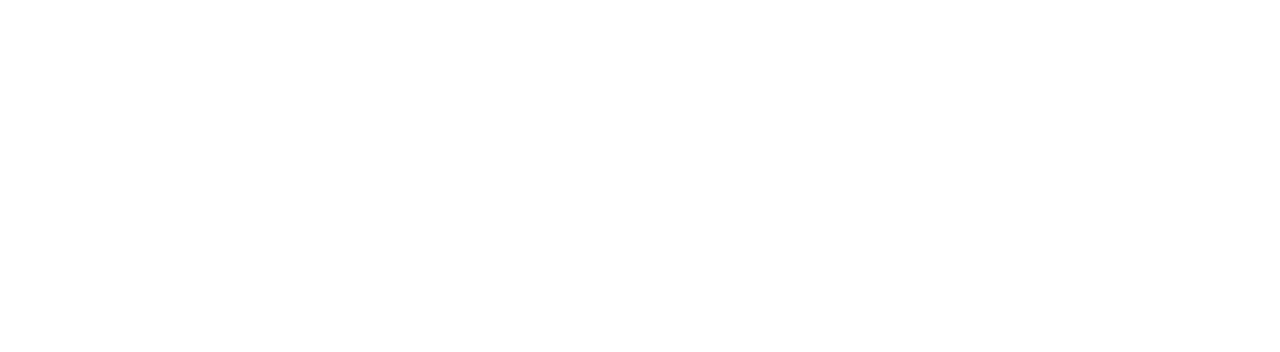
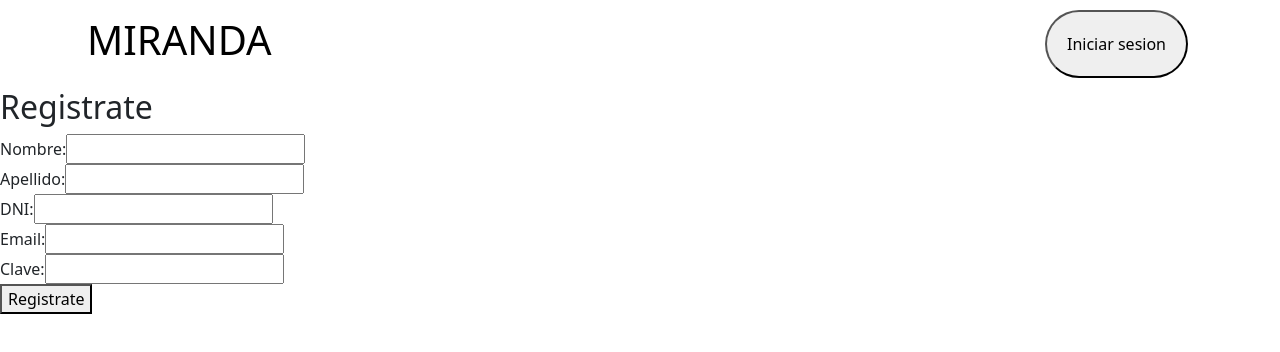
Before and after one commit to MaximoChattas/hotel_project, a React (Vite) app in the folder Frontend/: page /signup in a window 1280 px wide. Before the commit this address had no page. Shown: the top 352 px of the page. Built offline with nearby package versions, Linux system fonts and the light colour scheme.

Commit message:
User signup, user profile and improvements in frontend

```diff
--- a/Frontend/src/App.jsx
+++ b/Frontend/src/App.jsx
@@ -1,29 +1,33 @@
-import React from "react";
-import { useState } from "react";
+import React, { useState, createContext } from "react";
 import { Routes, Route } from 'react-router-dom'
 import HotelList from "./components/HotelList/HotelList";
 import HotelDetails from "./components/HotelDetails/HotelDetails";
 import Login from "./components/Login/Login";
+import Profile from "./components/Profile/Profile";
+import Signup from "./components/SignUp/SignUp";
 
+// Create the LoginContext
 export const LoginContext = React.createContext();
 
+// Create the UserProfileContext
+export const UserProfileContext = React.createContext();
+
 const App = () => {
-
   const [loggedIn, setLoggedIn] = useState(false);
-
-  const handleLogout = () => {
-    localStorage.removeItem("token");
-    setLoggedIn(false);
-  };
+  const [userProfile, setUserProfile] = useState(null);
 
   return (
     <div>
-      <LoginContext.Provider value={{ loggedIn, handleLogout }}>
-        <Routes>
-          <Route path="/" exact element={<HotelList />} />
-          <Route path="/hotel/:id" element={<HotelDetails />} />
-          <Route path="/login" element={<Login />} />
-        </Routes>
+      <LoginContext.Provider value={{ loggedIn, setLoggedIn }}>
+        <UserProfileContext.Provider value={{ userProfile, setUserProfile }}>
+          <Routes>
+            <Route path="/" exact element={<HotelList />} />
+            <Route path="/hotel/:id" element={<HotelDetails />} />
+            <Route path="/login" element={<Login />} />
+            <Route path="/profile" element={<Profile />} />
+            <Route path="/signup" element={<Signup />} />
+          </Routes>
+        </UserProfileContext.Provider>
       </LoginContext.Provider>
     </div>
   );
--- a/Frontend/src/components/HotelDetails/HotelDetails.jsx
+++ b/Frontend/src/components/HotelDetails/HotelDetails.jsx
@@ -40,7 +40,7 @@
       <Navbar />
       <h1>{hotel.name}</h1>
       <p>
-        Dirección: {hotel.street_name}, {hotel.street_number}
+        Dirección: {hotel.street_name} {hotel.street_number}
       </p>
       <p>Description: {hotel.description}</p>
       <p>Precio por noche: ${hotel.rate}</p>
--- a/Frontend/src/components/HotelList/HotelList.jsx
+++ b/Frontend/src/components/HotelList/HotelList.jsx
@@ -47,7 +47,7 @@
                     </Link>
                 </h5>
                 <p className="card-text">
-                  Dirección: {hotel.street_name}, {hotel.street_number}
+                  Dirección: {hotel.street_name} {hotel.street_number}
                 </p>
                 <p className="card-text">${hotel.rate}</p>
               </div>
--- a/Frontend/src/components/Login/Login.jsx
+++ b/Frontend/src/components/Login/Login.jsx
@@ -1,21 +1,26 @@
-import React, { useState, useEffect } from 'react';
+import React, { useState, useEffect, useContext } from 'react';
+import { useNavigate } from 'react-router-dom';
 import jwt_decode from 'jwt-decode';
 import Navbar from '../NavBar/NavBar';
+import { LoginContext, UserProfileContext } from '../../App';
 
 function Login() {
-  const [loggedIn, setLoggedIn] = useState(false);
   const [loading, setLoading] = useState(false);
   const [email, setEmail] = useState('');
   const [password, setPassword] = useState('');
   const [error, setError] = useState('');
-  const [userProfile, setUserProfile] = useState(null);
+  const navigate = useNavigate();
+
+  const { loggedIn, setLoggedIn } = useContext(LoginContext);
+  const { userProfile, setUserProfile } = useContext(UserProfileContext);
 
   useEffect(() => {
     const token = localStorage.getItem('token');
-    if (token) {
+    const userProfileData = localStorage.getItem('userProfile');
+
+    if (token && userProfileData) {
       setLoggedIn(true);
-      const decoded = jwt_decode(token);
-      setUserProfile(decoded);
+      setUserProfile(JSON.parse(userProfileData));
     }
   }, []);
 
@@ -36,59 +41,59 @@
       if (response.status === 202) {
         const { token, user } = await response.json();
         localStorage.setItem('token', token);
-        const decoded = jwt_decode(token);
+        localStorage.setItem('userProfile', JSON.stringify(user));
         setLoggedIn(true);
         setUserProfile(user);
+        navigate('/profile');
       } else {
         throw new Error('Invalid email or password');
       }
     } catch (error) {
       console.error(error);
       setError('Invalid email or password');
+      window.alert('Login failed. Please check your email and password.');
     } finally {
       setLoading(false);
     }
   };
 
-  const handleLogout = () => {
-    localStorage.removeItem('token');
-    setLoggedIn(false);
-    setUserProfile(null);
-  };
-
   return (
+    <LoginContext.Provider value={{ loggedIn, setLoggedIn }}>
+    <UserProfileContext.Provider value={{ userProfile, setUserProfile }}>
       <>
         <Navbar />
-      {error && <p>{error}</p>}
-      {loggedIn ? (
-        <>
-            <h3>Profile</h3>
-            <p>Name: {userProfile.name}</p>
-            <p>Last name: {userProfile.last_name}</p>
-            <p>DNI: {userProfile.dni}</p>
-            <p>Email: {userProfile.email}</p>
-            <p>ID: {userProfile.id}</p>
-            <button onClick={handleLogout}>Logout</button>
-        </>
-      ) : (
-        <>
-            <h2>Login</h2>
+        <div>
+            <h2>Inicio de Sesion</h2>
             <form onSubmit={handleLogin}>
               <div>
                 <label>Email:</label>
-                <input type="email" value={email} disabled={loggedIn} onChange={(e) => setEmail(e.target.value)} />
+                <input
+                  type="email"
+                  value={email}
+                  onChange={(e) => setEmail(e.target.value)}
+                />
               </div>
               <div>
                 <label>Password:</label>
-                <input type="password" value={password} disabled={loggedIn} onChange={(e) => setPassword(e.target.value)} />
+                <input
+                  type="password"
+                  value={password}
+                  onChange={(e) => setPassword(e.target.value)}
+                />
               </div>
+              {error && <p className="error-message">{error}</p>}
               <button type="submit" disabled={loading}>
-                {loading ? 'Loading...' : 'Login'}
+                {loading ? 'Cargando...' : 'Iniciar Sesion'}
               </button>
             </form>
+            </div>
+            <div>
+            <p>¿Aun no tienes una cuenta?</p>
+            <button onClick={()=>navigate('/signup')}>Registrate</button>
+          </div>
       </>
-      )}
-    </>
+    </UserProfileContext.Provider>
+  </LoginContext.Provider>
   );
 }
 
--- a/Frontend/src/components/NavBar/NavBar.jsx
+++ b/Frontend/src/components/NavBar/NavBar.jsx
@@ -1,9 +1,11 @@
 import React, { useContext } from "react";
 import { Link, NavLink } from "react-router-dom";
-import Login from "../Login/Login"
-import Style from "../NavBar/NavBar.css"
+import { LoginContext, UserProfileContext } from '../../App';
+import Style from '../NavBar/NavBar.css'
 
 function Navbar() {
+  const { loggedIn } = useContext(LoginContext);
+  const { userProfile } = useContext(UserProfileContext);
 
   return (
     <header>
@@ -12,13 +14,20 @@
           <h1 className="asd">MIRANDA</h1>
         </NavLink>
         <div className="contenedorBotones">
-        <NavLink className="nav-link" to="/login">
+          {loggedIn ? (
+            <NavLink className="nav-link" to="/profile">
+              <button className="boton">Hola {userProfile.name}</button>
+            </NavLink>
+          ) : (
+            <NavLink className="nav-link" to="/login">
               <button className="boton">Iniciar sesion</button>
-        </NavLink>
+            </NavLink>
+          )}
         </div>
       </div>
     </header>
   );
 }
 
+
 export default Navbar;
--- /dev/null
+++ b/Frontend/src/components/Profile/Profile.jsx
@@ -0,0 +1,33 @@
+import React, { useContext } from "react";
+import { useNavigate } from 'react-router-dom';
+import Navbar from "../NavBar/NavBar";
+import { LoginContext, UserProfileContext } from '../../App';
+
+function Profile() {
+    const { loggedIn, setLoggedIn } = useContext(LoginContext);
+    const { userProfile, setUserProfile } = useContext(UserProfileContext);
+    const navigate = useNavigate();
+
+    const handleLogout = () => {
+        localStorage.removeItem('token');
+        localStorage.removeItem('userProfile');
+        setLoggedIn(false);
+        setUserProfile(null);
+        navigate('/');
+    };
+
+    return (
+        <>
+            <Navbar />
+            <h3>Profile</h3>
+            <p>Name: {userProfile.name}</p>
+            <p>Last name: {userProfile.last_name}</p>
+            <p>DNI: {userProfile.dni}</p>
+            <p>Email: {userProfile.email}</p>
+            <p>ID: {userProfile.id}</p>
+            <button onClick={handleLogout}>Logout</button>
+        </>
+    )
+}
+
+export default Profile;
--- /dev/null
+++ b/Frontend/src/components/SignUp/SignUp.jsx
@@ -0,0 +1,96 @@
+import React, { useState, useEffect, useContext } from 'react';
+import { useNavigate } from 'react-router-dom';
+import Navbar from '../NavBar/NavBar';
+
+function Signup() {
+
+  const [name, setName] = useState('');
+  const [last_name, setLast_name] = useState('');
+  const [dni, setDni] = useState('');
+  const [email, setEmail] = useState('');
+  const [password, setPassword] = useState('');
+
+  const [error, setError] = useState('');
+  const navigate = useNavigate();
+
+  const handleSignup = async (e) => {
+    e.preventDefault();
+    setError('');
+
+    try {
+      const response = await fetch('http://localhost:8090/user', {
+        method: 'POST',
+        headers: {
+          'Content-Type': 'application/json',
+        },
+        body: JSON.stringify({ name, last_name, dni, email, password }),
+      });
+
+      if (response.status === 201) {
+
+        navigate('/login');
+      } else {
+        throw new Error('Error');
+      }
+    } catch (error) {
+      console.error(error);
+      setError('Error');
+    }
+  };
+
+  return (
+      <>
+        <Navbar />
+        <div>
+            <h2>Registrate</h2>
+            <form onSubmit={handleSignup}>
+            <div>
+                <label>Nombre:</label>
+                <input
+                  type="text"
+                  value={name}
+                  onChange={(e) => setName(e.target.value)}
+                />
+              </div>
+              <div>
+                <label>Apellido:</label>
+                <input
+                  type="text"
+                  value={last_name}
+                  onChange={(e) => setLast_name(e.target.value)}
+                />
+              </div>
+              <div>
+                <label>DNI:</label>
+                <input
+                  type="text"
+                  value={dni}
+                  onChange={(e) => setDni(e.target.value)}
+                />
+              </div>
+              <div>
+                <label>Email:</label>
+                <input
+                  type="email"
+                  value={email}
+                  onChange={(e) => setEmail(e.target.value)}
+                />
+              </div>
+              <div>
+                <label>Clave:</label>
+                <input
+                  type="password"
+                  value={password}
+                  onChange={(e) => setPassword(e.target.value)}
+                />
+              </div>
+              <button type="submit">
+                Registrate
+              </button>
+            </form>
+          </div>
+      </>
+  );
+}
+
+export default Signup;
```
Also changed, not shown: 1 other file (tests, documents, lock files or other folders). Lines whose indentation alone changed are shown as unchanged.
